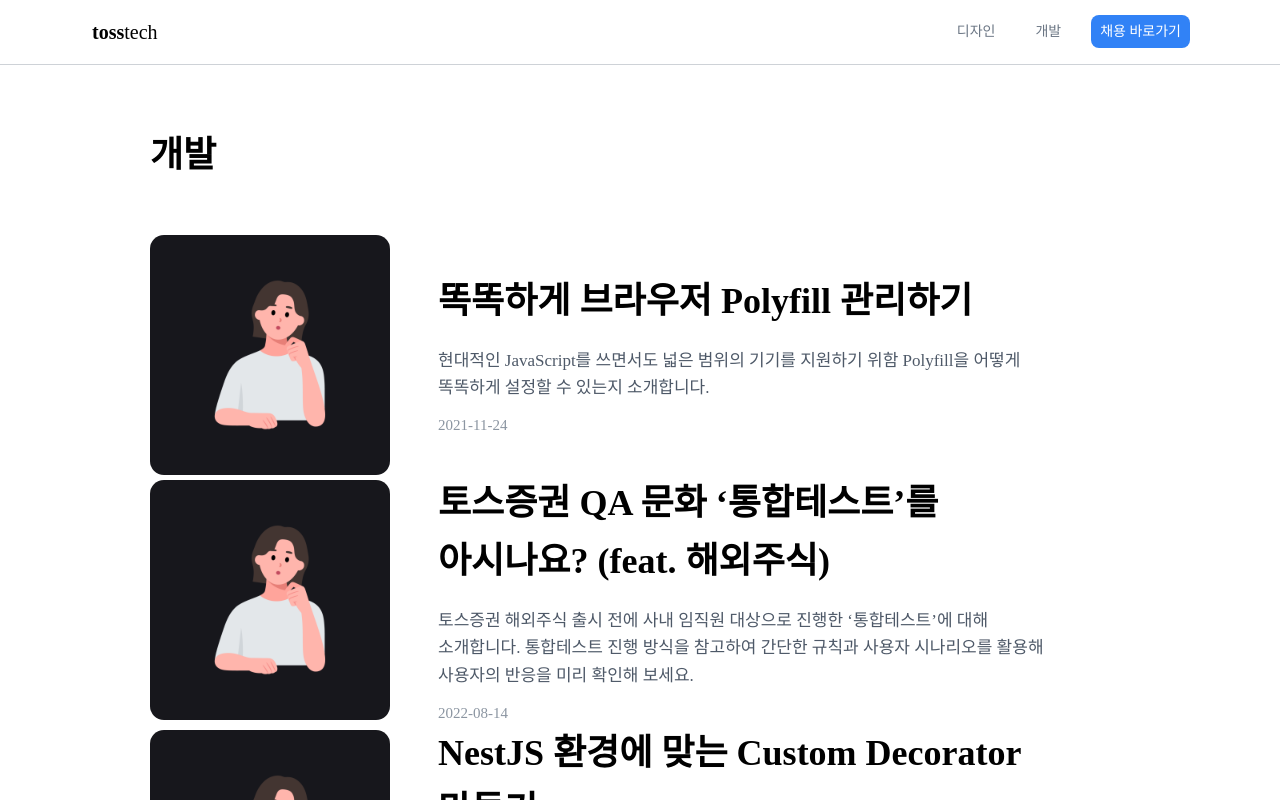
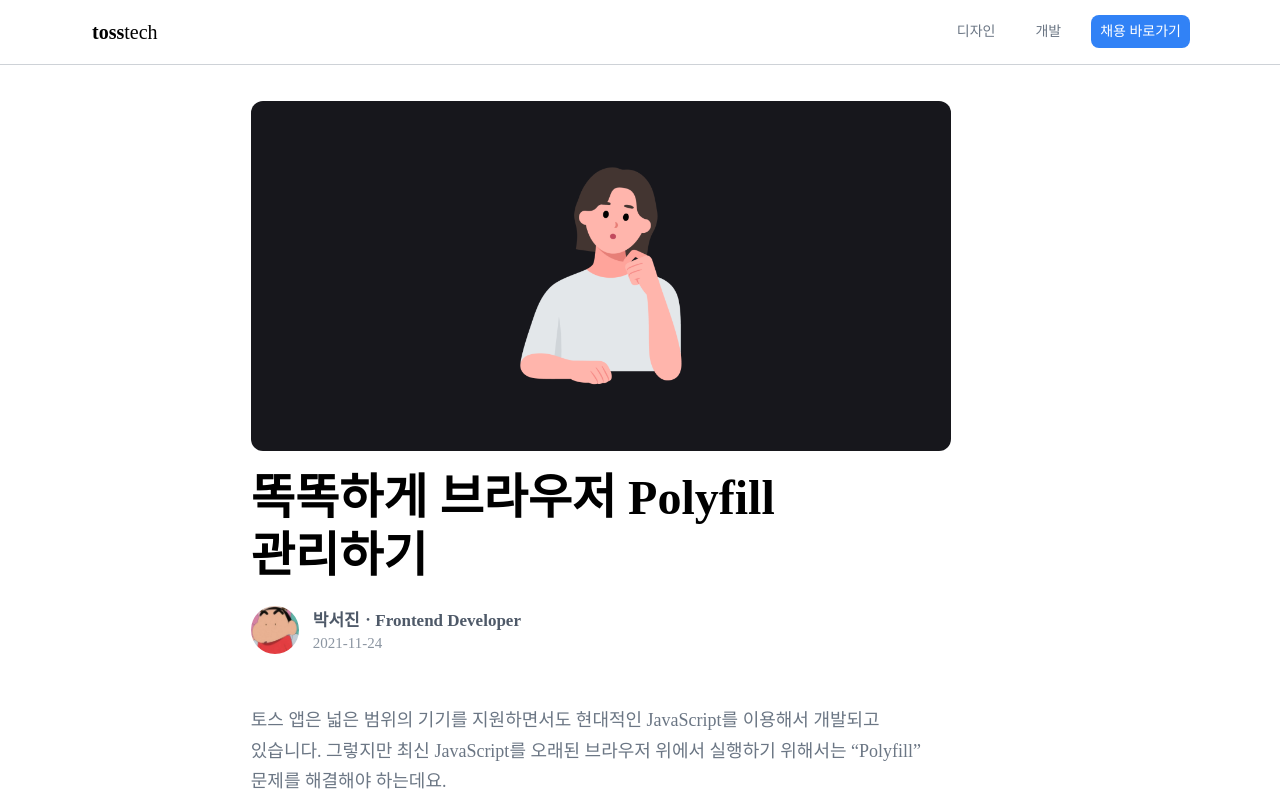
Before and after one commit to f-lab-edu/red-yoo-toss-tech, a website built with Vite: page index.html in a window 1280 px wide. Both pictures are taken after a click on the element 600 px from the left and 355 px from the top of the page. Shown: the top 800 px of the page. Built offline with nearby package versions, Linux system fonts and the light colour scheme; files whose address does not match are found by name.

Commit message:
Reafactor: 클릭이벤트 위임 리펙토링

```diff
--- a/src/component/MainComponent.js
+++ b/src/component/MainComponent.js
@@ -18,7 +18,7 @@
 
     jsonDataList.reduce((acc, { title, summary, date, id }) => {
       acc += `
-        <div id="main-container" data-link='${id}'>
+        <div class="main-container"  data-link='${id}'>
           <img class="logo-img" src="./src/img/content1.png" alt="컨텐츠 이미지">
           <div>
             ${this.totalComponent(title, summary, date)}
--- a/src/router.js
+++ b/src/router.js
@@ -20,15 +20,14 @@
 
 const navigateTo = (url) => {
   history.pushState(null, '', url);
-  router();
+  const jsonDataList = MOCK_DATA;
+  const { pathname } = location;
+  const pageId = pathname.split('/').slice(-1)[0];
+  const refinedData = jsonDataList.find((ele) => ele.id === Number(pageId));
+  router(refinedData);
 };
 
-const jsonDataList = MOCK_DATA;
-const { pathname } = location;
-const pageId = pathname.split('/').slice(-1)[0];
-const refinedData = jsonDataList.find((ele) => ele.id === Number(pageId));
-
-const router = async () => {
+const router = async (refinedData) => {
   const routes = [
     { path: '/', view: MainComponent },
     { path: '/design', view: DesignComponent },
@@ -51,22 +50,20 @@
       isMatch: true,
     };
   }
-  const view = new match.route.view(refinedData);
-  $main.innerHTML = await view.render();
+
+  const viewComponent = new match.route.view(refinedData);
+
+  $main.innerHTML = await viewComponent.render();
 };
 
 window.addEventListener('popstate', router);
 
 document.addEventListener('DOMContentLoaded', () => {
-  document.querySelectorAll('#main-container').forEach((ele) => {
-    ele.addEventListener('click', (e) => {
-      e.preventDefault();
-      // console.log(e.currentTarget.getAttribute('data-link'));
-      if (e.currentTarget.matches('[data-link]')) {
-        navigateTo(`/article/${e.currentTarget.getAttribute('data-link')}`);
-      }
-    });
+  document.querySelector('.main').addEventListener('click', (e) => {
+    const mainContainer = e.target.closest('.main-container');
+    if (mainContainer) {
+      navigateTo(`/article/${mainContainer.getAttribute('data-link')}`);
+    }
   });
 });
-
 export default router;
--- a/style.css
+++ b/style.css
@@ -423,18 +423,18 @@
   margin-top: 80px;
 }
 
-#main-container {
+.main-container {
   display: flex;
   align-items: center;
   max-width: 100%;
   cursor: pointer;
 }
 
-#main-container:hover .txt-title {
+.main-container:hover .txt-title {
   color: var(--blue500);
 }
 
-#main-container:hover .logo-img {
+.main-container:hover .logo-img {
   box-shadow: rgb(0 0 33 / 7%) 0px 16px 22.4px 4.8px;
   transform: translate3D(0, -3%, 0);
 }
```
